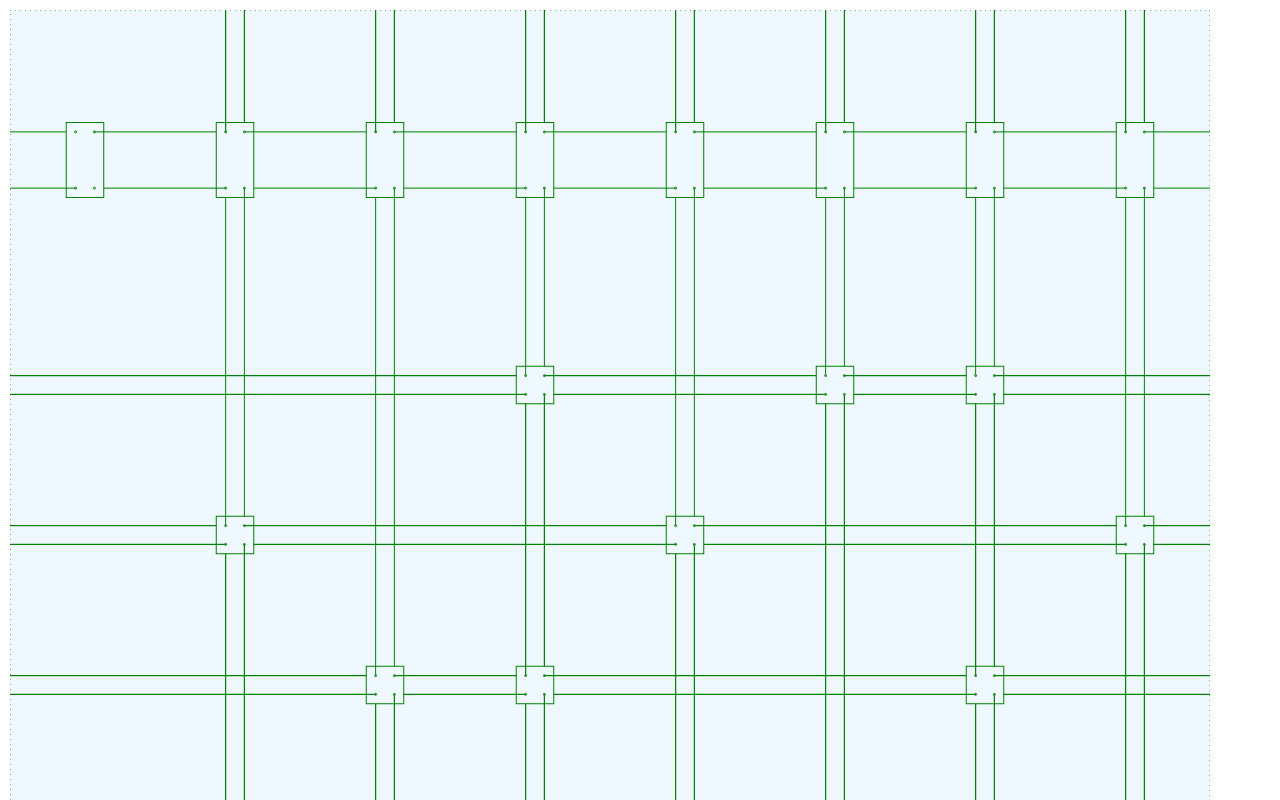
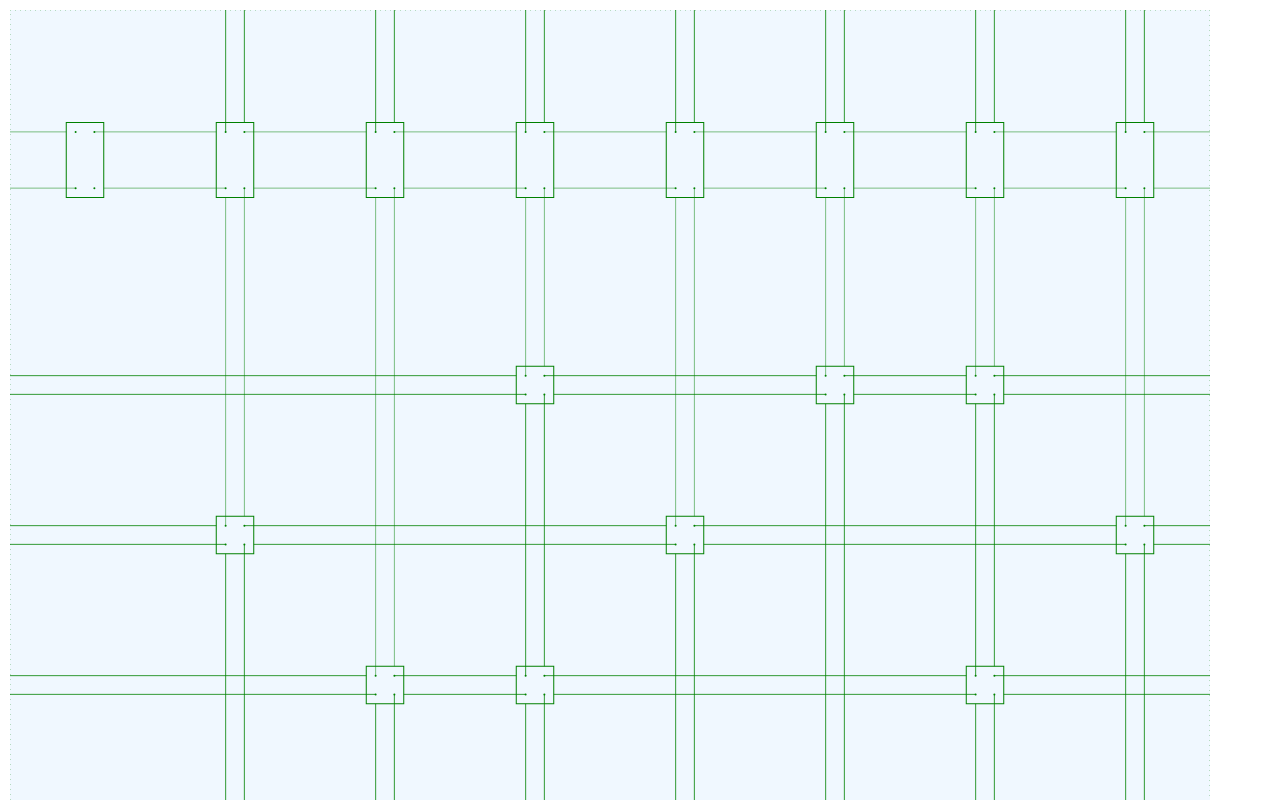
Before and after one commit to taylorjg/dlxlib-self-visualisation, a website built with webpack: page client/index.html in a window 1280 px wide. Shown: the top 800 px of the page. Built offline with nearby package versions, Linux system fonts and the light colour scheme.

Commit message:
Swapped from canvas to svg

```diff
--- /dev/null
+++ b/client/DrawingAreaSvg.js
@@ -0,0 +1,92 @@
+export class DrawingAreaSvg {
+
+    constructor(id) {
+        this.svg = document.getElementById(id);
+        this.width = this.svg.scrollWidth;
+        this.height  = this.svg.scrollHeight;
+    }
+
+    createElement(element) {
+        return document.createElementNS('http://www.w3.org/2000/svg', element);
+    }
+
+    createLine(x1, y1, x2, y2, colour, dasharray) {
+        const line = this.createElement('line');
+        line.setAttribute('x1', x1);
+        line.setAttribute('y1', y1);
+        line.setAttribute('x2', x2);
+        line.setAttribute('y2', y2);
+        line.setAttribute('stroke', colour);
+        line.setAttribute('stroke-width', 0.5);
+        if (dasharray) {
+            line.setAttribute('stroke-dasharray', dasharray);
+        }
+        this.svg.appendChild(line);
+    }
+
+    createCircle(cx, cy, r, colour) {
+        const circle = this.createElement('circle');
+        circle.setAttribute('cx', cx);
+        circle.setAttribute('cy', cy);
+        circle.setAttribute('r', r);
+        circle.setAttribute('fill', colour);
+        this.svg.appendChild(circle);
+    }
+
+    createRect(x, y, width, height, colour) {
+        const rect = this.createElement('rect');
+        rect.setAttribute('x', x);
+        rect.setAttribute('y', y);
+        rect.setAttribute('width', width);
+        rect.setAttribute('height', height);
+        rect.setAttribute('stroke', colour);
+        rect.setAttribute('fill-opacity', 0);
+        this.svg.appendChild(rect);
+    }
+
+    drawBorders() {
+        const dasharray = [1, 4];
+        this.createLine(0, 0, this.width, 0, 'green', dasharray);
+        this.createLine(this.width, 0, this.width, this.height, 'green', dasharray);
+        this.createLine(this.width, this.height, 0, this.height, 'green', dasharray);
+        this.createLine(0, this.height, 0, 0, 'green', dasharray);
+    }
+
+    drawDot(x, y) {
+        this.createCircle(x, y, 1, 'green');
+    }
+
+    drawNodeRect(node) {
+        this.createRect(node.x, node.y, node.width, node.height, 'green');
+    }
+
+    drawHorizontalLinks(n1, n2) {
+        this.createLine(n1.nex, n1.ney, n2.x, n1.ney, 'green');
+        this.createLine(n2.swx, n2.swy, n1.x + n1.width, n2.swy, 'green');
+    }
+
+    drawHorizontalLinksToRightEdge(n) {
+        this.createLine(n.nex, n.ney, this.width, n.ney, 'green');
+        this.createLine(this.width, n.swy, n.x + n.width, n.swy, 'green');
+    }
+
+    drawHorizontalLinksFromLeftEdge(n) {
+        this.createLine(0, n.nwy, n.x, n.nwy, 'green');
+        this.createLine(n.swx, n.swy, 0, n.swy, 'green');
+    }
+
+    drawVerticalLinks(n1, n2) {
+        this.createLine(n1.sex, n1.sey, n1.sex, n2.y, 'green');
+        this.createLine(n2.nwx, n2.nwy, n2.nwx, n1.y + n1.height, 'green');
+    }
+
+    drawVerticalLinksToBottomEdge(n) {
+        this.createLine(n.sex, n.sey, n.sex, this.height, 'green');
+        this.createLine(n.nwx, this.height, n.nwx, n.y + n.height, 'green');
+    }
+
+    drawVerticalLinksFromTopEdge(n) {
+        this.createLine(n.nex, 0, n.nex, n.y, 'green');
+        this.createLine(n.nwx, n.nwy, n.nwx, 0, 'green');
+    }
+}
--- a/client/index.html
+++ b/client/index.html
@@ -7,10 +7,8 @@
 </head>
 
 <body>
-    <canvas id="canvas" width="1200" height="1200"></canvas>
-    <!--<div id="canvasContainer">
-        <canvas id="canvas"></canvas>
-    </div>-->
+    <!--<canvas id="canvas" width="400" height="400"></canvas>-->
+    <svg id="svg" width="1200" height="1200"></svg>
 </body>
 
 </html>
--- a/client/index.js
+++ b/client/index.js
@@ -1,4 +1,5 @@
 import { solutionGenerator } from '../dlxlib';
+import { DrawingAreaSvg } from './DrawingAreaSvg';
 
 // const matrix = [
 //     [1, 0, 0, 0],
@@ -39,112 +40,6 @@ const rootToStructure = root => {
         numRows: maxRowIndex + 1
     };
 };
-
-class DrawingArea {
-}
-
-class DrawingAreaCanvas extends DrawingArea {
-
-    constructor(id) {
-        super();
-        this.canvas = document.getElementById(id);
-        this.width = this.canvas.scrollWidth;
-        this.height  = this.canvas.scrollHeight;
-        this.ctx = this.canvas.getContext('2d');
-    }
-
-    drawBorders() {
-        this.ctx.beginPath();
-        this.ctx.strokeStyle = 'green';
-        this.ctx.setLineDash([1, 4]);
-        this.ctx.moveTo(0, 0);
-        this.ctx.lineTo(this.width, 0);
-        this.ctx.lineTo(this.width, this.height);
-        this.ctx.lineTo(0, this.height);
-        this.ctx.closePath();
-        this.ctx.stroke();
-        this.ctx.setLineDash([]);
-    }
-
-    drawDot(x, y) {
-        this.ctx.beginPath();
-        this.ctx.arc(x, y, 1, 0, Math.PI * 2, false);
-        this.ctx.fillStyle = 'green';
-        this.ctx.fill;
-        this.ctx.stroke();
-    }
-
-    drawNodeRect(node) {
-        this.ctx.strokeStyle = 'green';
-        this.ctx.strokeRect(node.x, node.y, node.width, node.height);
-    }
-
-    drawHorizontalLinks(n1, n2) {
-        this.ctx.beginPath();
-        this.ctx.strokeStyle = 'green';
-        this.ctx.moveTo(n1.nex, n1.ney);
-        this.ctx.lineTo(n2.x, n1.ney);
-        this.ctx.moveTo(n2.swx, n2.swy);
-        this.ctx.lineTo(n1.x + n1.width, n2.swy);
-        this.ctx.stroke();
-    }
-
-    drawHorizontalLinksToRightEdge(n) {
-        this.ctx.beginPath();
-        this.ctx.strokeStyle = 'green';
-        this.ctx.moveTo(n.nex, n.ney);
-        this.ctx.lineTo(this.width, n.ney);
-        this.ctx.moveTo(this.width, n.swy);
-        this.ctx.lineTo(n.x + n.width, n.swy);
-        this.ctx.stroke();
-    }
-
-    drawHorizontalLinksFromLeftEdge(n) {
-        this.ctx.beginPath();
-        this.ctx.strokeStyle = 'green';
-        this.ctx.moveTo(0, n.nwy);
-        this.ctx.lineTo(n.x, n.nwy);
-        this.ctx.moveTo(n.swx, n.swy);
-        this.ctx.lineTo(0, n.swy);
-        this.ctx.stroke();
-    }
-
-    drawVerticalLinks(n1, n2) {
-        this.ctx.beginPath();
-        this.ctx.strokeStyle = 'green';
-        this.ctx.moveTo(n1.sex, n1.sey);
-        this.ctx.lineTo(n1.sex, n2.y);
-        this.ctx.moveTo(n2.nwx, n2.nwy);
-        this.ctx.lineTo(n2.nwx, n1.y + n1.height);
-        this.ctx.stroke();
-    }
-
-    drawVerticalLinksToBottomEdge(n) {
-        this.ctx.beginPath();
-        this.ctx.strokeStyle = 'green';
-        this.ctx.moveTo(n.sex, n.sey);
-        this.ctx.lineTo(n.sex, this.height);
-        this.ctx.moveTo(n.nwx, this.height);
-        this.ctx.lineTo(n.nwx, n.y + n.height);
-        this.ctx.stroke();
-    }
-
-    drawVerticalLinksFromTopEdge(n) {
-        this.ctx.beginPath();
-        this.ctx.strokeStyle = 'green';
-        this.ctx.moveTo(n.nex, 0);
-        this.ctx.lineTo(n.nex, n.y);
-        this.ctx.moveTo(n.nwx, n.nwy);
-        this.ctx.lineTo(n.nwx, 0);
-        this.ctx.stroke();
-    }
-}
-
-// class DrawingAreaSvg extends DrawingArea {
-//     constructor() {
-//         super();
-//     }
-// }
 
 const drawStructure = (root, nodes, numCols, numRows, drawingArea) => {
 
@@ -272,13 +167,14 @@ const drawStructure = (root, nodes, numCols, numRows, drawingArea) => {
     nodes.forEach(drawVerticalLinks);
 };
 
-const drawingArea = new DrawingAreaCanvas('canvas');
+// const drawingArea = new DrawingAreaCanvas('canvas');
+const drawingArea2 = new DrawingAreaSvg('svg');
 
 let firstStep = true;
 const onSearchStep = (xs, root) => {
     if (firstStep) {
         const { nodes, numCols, numRows } = rootToStructure(root);
-        drawStructure(root, nodes, numCols, numRows, drawingArea);
+        drawStructure(root, nodes, numCols, numRows, drawingArea2);
         firstStep = false;
     }
 };
--- a/client/styles.css
+++ b/client/styles.css
@@ -3,14 +3,12 @@ html, body {
     height: 100%;
 }
 
-#canvasContainer {
-    background-color: peachpuff;
-    display: flex;
-    min-height: 100%;
+#canvas {
+    background-color: aliceblue;
+    margin: 10px;
 }
 
-#canvas {
+#svg {
     background-color: aliceblue;
-    flex-grow: 1;
     margin: 10px;
 }
```
Also changed, not shown: client/DrawingAreaCanvas.js (added, +95 -0 lines).
